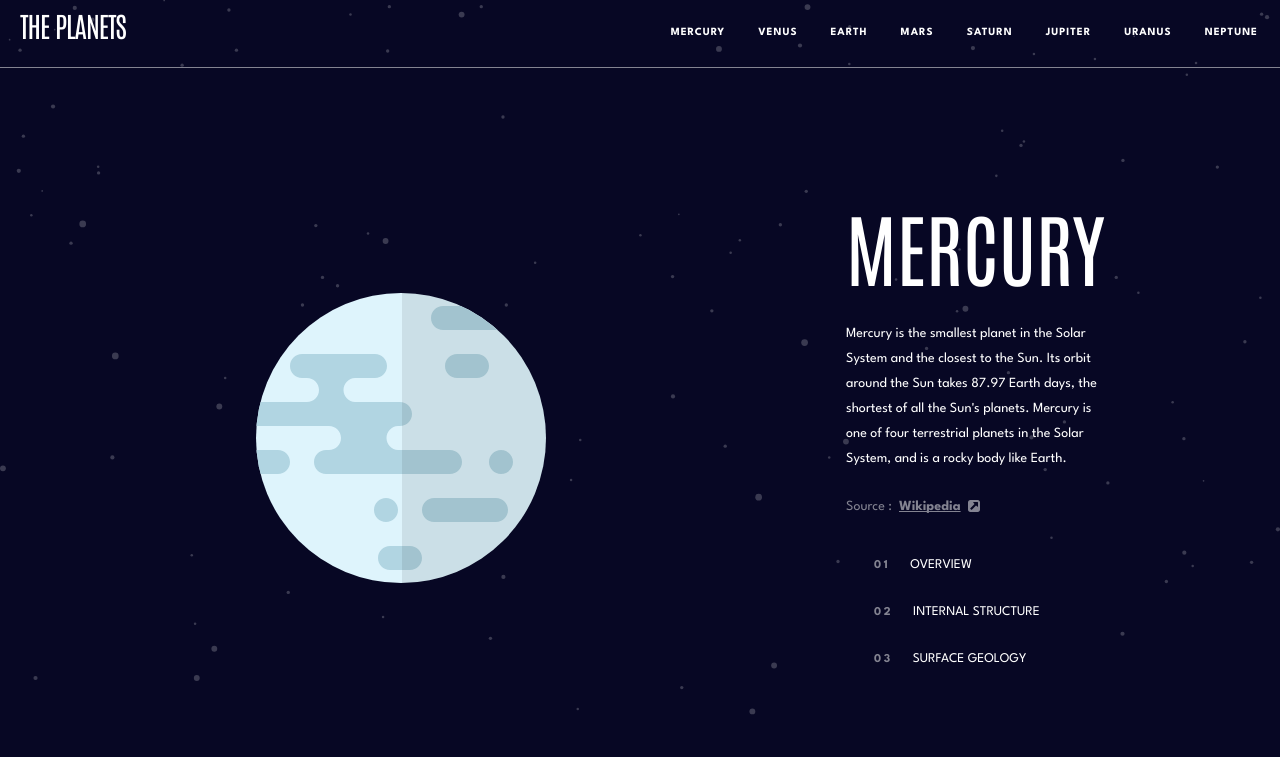
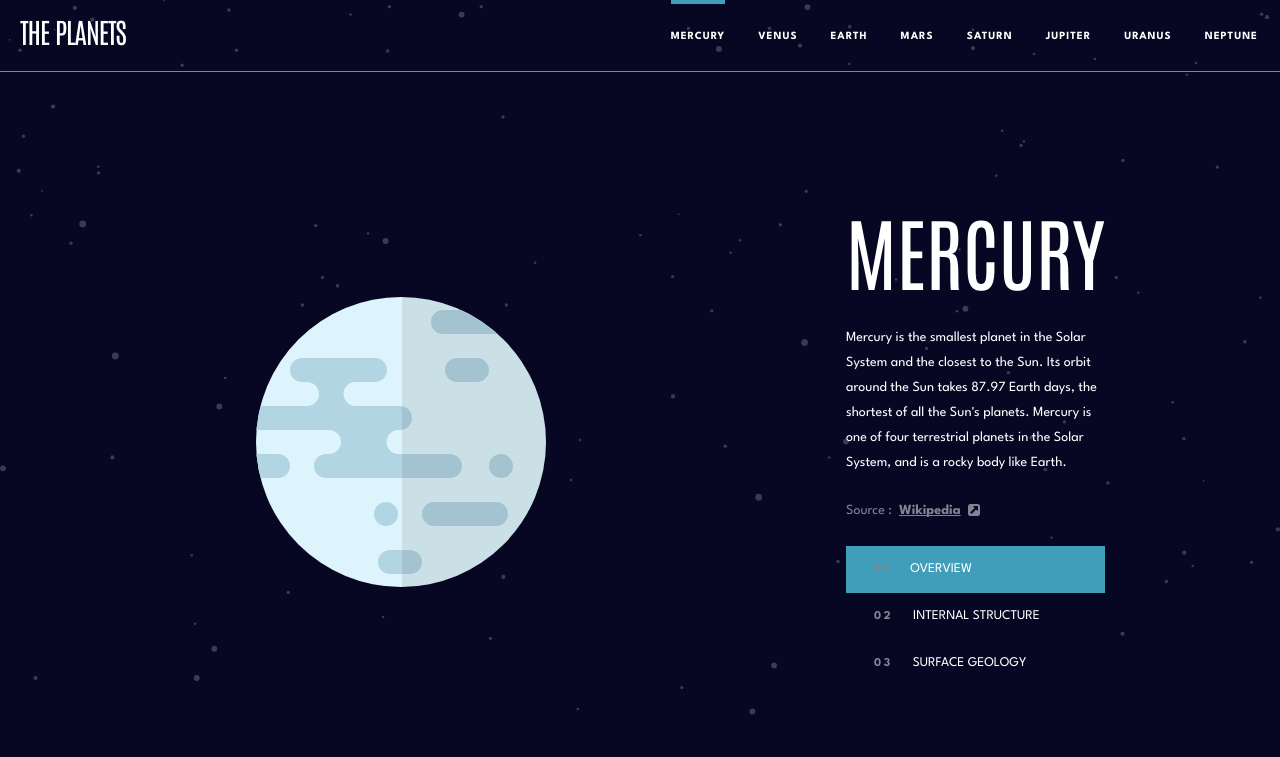
Before and after one commit to vakkko/planet-facts, a React app: page /mercury/overview in a window 1280 px wide. Shown: the top 757 px of the page. Built offline with nearby package versions, Linux system fonts and the light colour scheme; the HTML template or start-up script is replaced by a standard one.

Commit message:
Add styles on active and hover

```diff
--- a/src/components/Header/Header.tsx
+++ b/src/components/Header/Header.tsx
@@ -1,4 +1,4 @@
-import { Link, Outlet } from "react-router";
+import { NavLink, Outlet } from "react-router";
 import "./header.css";
 
 const linkStyle = {
@@ -16,51 +16,63 @@ export default function Header() {
       <header>
         <p className="logo">THE PLANETS</p>
         <nav className="planets-navigation">
-          <Link
+          <NavLink
+            to={"/mercury/overview"}
             className="planet-link"
             style={linkStyle}
-            to={"mercury/overview"}
           >
             {" "}
             MERCURY
-          </Link>
-          <Link className="planet-link" style={linkStyle} to={"venus/overview"}>
+          </NavLink>
+          <NavLink
+            className="planet-link"
+            style={linkStyle}
+            to={"venus/overview"}
+          >
             VENUS
-          </Link>
-          <Link className="planet-link" style={linkStyle} to={"earth/overview"}>
+          </NavLink>
+          <NavLink
+            className="planet-link"
+            style={linkStyle}
+            to={"earth/overview"}
+          >
             EARTH
-          </Link>
-          <Link className="planet-link" style={linkStyle} to={"mars/overview"}>
+          </NavLink>
+          <NavLink
+            className="planet-link"
+            style={linkStyle}
+            to={"mars/overview"}
+          >
             MARS
-          </Link>
-          <Link
+          </NavLink>
+          <NavLink
             className="planet-link"
             style={linkStyle}
             to={"saturn/overview"}
           >
             SATURN
-          </Link>
-          <Link
+          </NavLink>
+          <NavLink
             className="planet-link"
             style={linkStyle}
             to={"jupiter/overview"}
           >
             JUPITER
-          </Link>
-          <Link
+          </NavLink>
+          <NavLink
             className="planet-link"
             style={linkStyle}
             to={"uranus/overview"}
           >
             URANUS
-          </Link>
-          <Link
+          </NavLink>
+          <NavLink
             className="planet-link"
             style={linkStyle}
             to={"neptune/overview"}
           >
             NEPTUNE
-          </Link>
+          </NavLink>
         </nav>
       </header>
       <Outlet />
--- a/src/components/Header/header.css
+++ b/src/components/Header/header.css
@@ -4,7 +4,7 @@
   font-weight: 400;
   line-height: 3.623rem;
   letter-spacing: -1.0499999523162842px;
-  padding-top: 0.5rem;
+  padding-top: 1.3rem;
 }
 
 .planets-navigation {
@@ -24,7 +24,7 @@ header {
 
 /* ACTIVE */
 
-.planet-link:hover {
+.planet-link.active {
   box-shadow: 0 -4px 0 0 #419ebb;
   cursor: pointer;
 }
--- a/src/components/PlanetDetails/PlanetDetails.tsx
+++ b/src/components/PlanetDetails/PlanetDetails.tsx
@@ -53,18 +53,18 @@ export default function PlanetDetails() {
             <img src="/assets/icon-source.svg" alt="source" />
           </div>
           <div className="info-list">
-            <NavLink to={`/${planetName}/overview`}>
+            <NavLink className={"info"} to={`/${planetName}/overview`}>
               <button>
                 <span className="list-number">01</span> <span>OVERVIEW</span>
               </button>
             </NavLink>
-            <NavLink to={`/${planetName}/internal`}>
+            <NavLink className={"info"} to={`/${planetName}/internal`}>
               <button>
                 <span className="list-number">02</span>
                 <span>INTERNAL STRUCTURE</span>
               </button>
             </NavLink>
-            <NavLink to={`/${planetName}/geology`}>
+            <NavLink className={"info"} to={`/${planetName}/geology`}>
               <button>
                 <span className="list-number">03</span>
                 <span>SURFACE GEOLOGY</span>
--- a/src/components/PlanetDetails/planetDetails.css
+++ b/src/components/PlanetDetails/planetDetails.css
@@ -75,7 +75,11 @@
 
 /* ACTIVE */
 
-.info-list > button:hover {
-  background-color: #d8d8d8;
+.info:hover {
+  background-color: #38384f;
   cursor: pointer;
 }
+
+.info.active {
+  background-color: #419ebb;
+}
```
